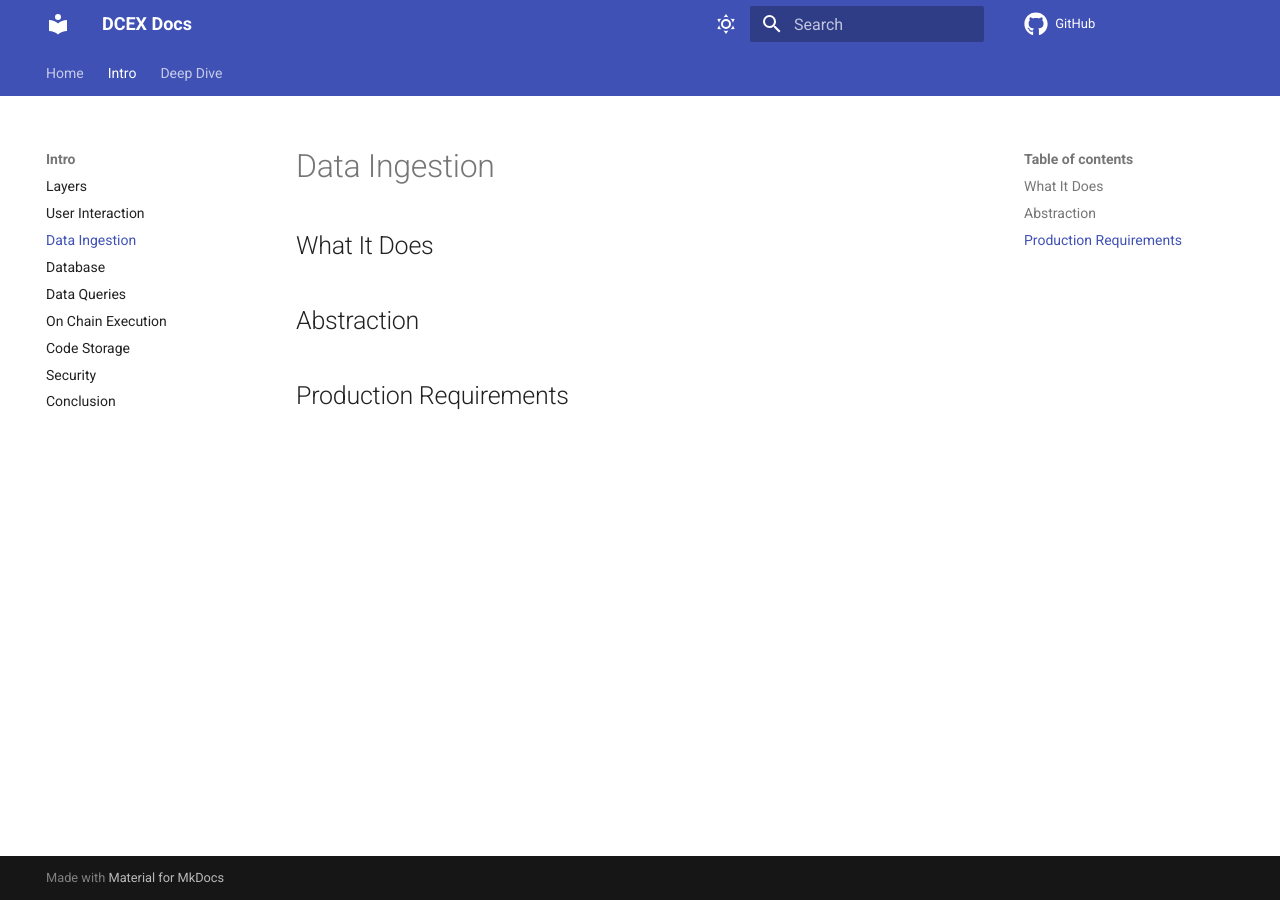
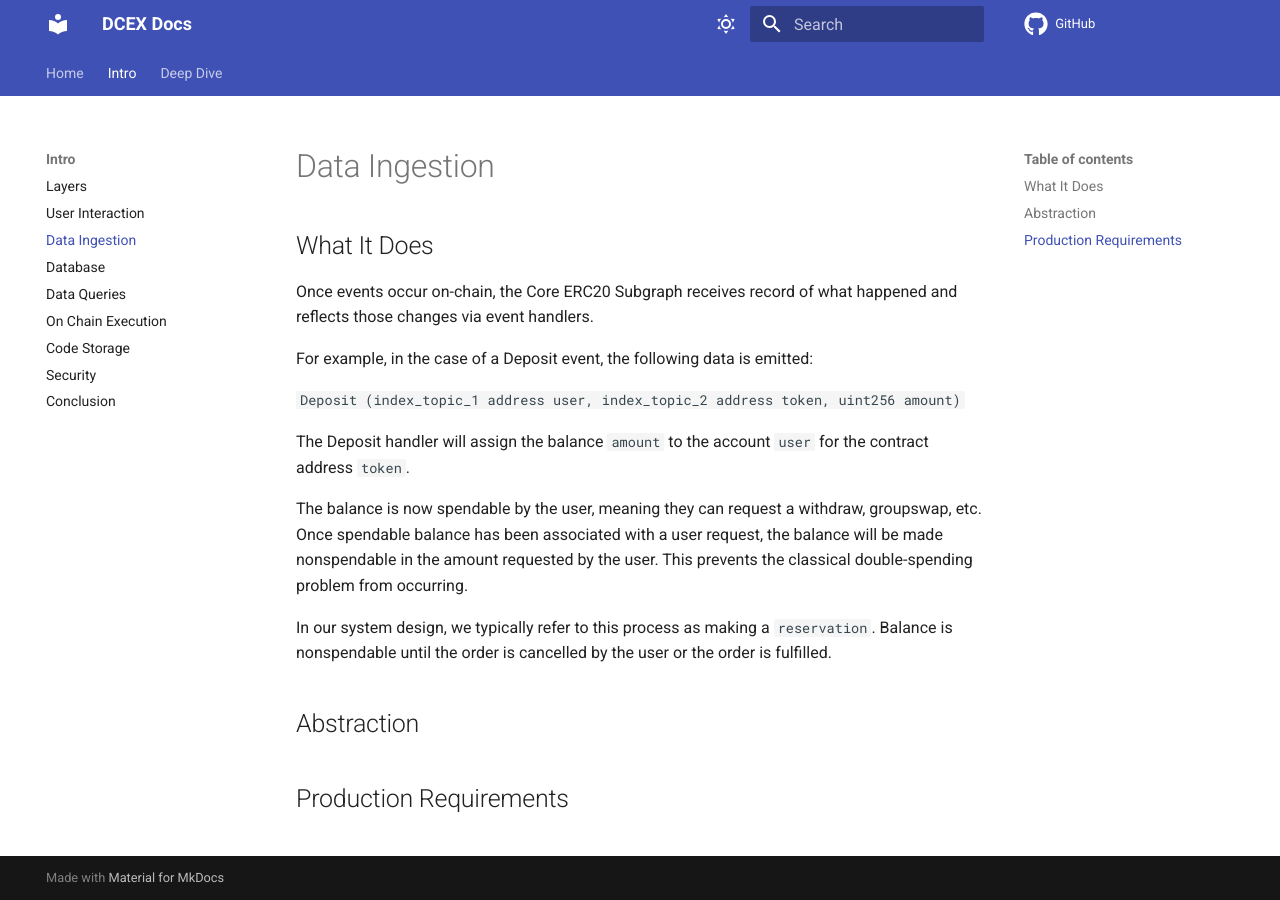
Before and after one commit to poolshark-protocol/docs, an MkDocs documentation site: the page built from docs/intro/layers/ingestion.md, in a window 1280 px wide. Built offline with MkDocs 1.6.1 and Material for MkDocs 9.7.7, drawn with Linux system fonts in a browser that asks for light colours; comment, search, counter and statistics services are not loaded.

Commit message:
ingestion notes

```diff
--- a/docs/intro/layers/ingestion.md
+++ b/docs/intro/layers/ingestion.md
@@ -2,6 +2,18 @@
 
 ## What It Does
 
+Once events occur on-chain, the Core ERC20 Subgraph receives record of what happened and reflects those changes via event handlers.
+
+For example, in the case of a Deposit event, the following data is emitted:
+
+`Deposit (index_topic_1 address user, index_topic_2 address token, uint256 amount)`
+
+The Deposit handler will assign the balance `amount` to the account `user` for the contract address `token`.
+
+The balance is now spendable by the user, meaning they can request a withdraw, groupswap, etc. Once spendable balance has been associated with a user request, the balance will be made nonspendable in the amount requested by the user. This prevents the classical double-spending problem from occurring.
+
+In our system design, we typically refer to this process as making a `reservation`. Balance is nonspendable until the order is cancelled by the user or the order is fulfilled.
+
 ## Abstraction
 
 ## Production Requirements
```
